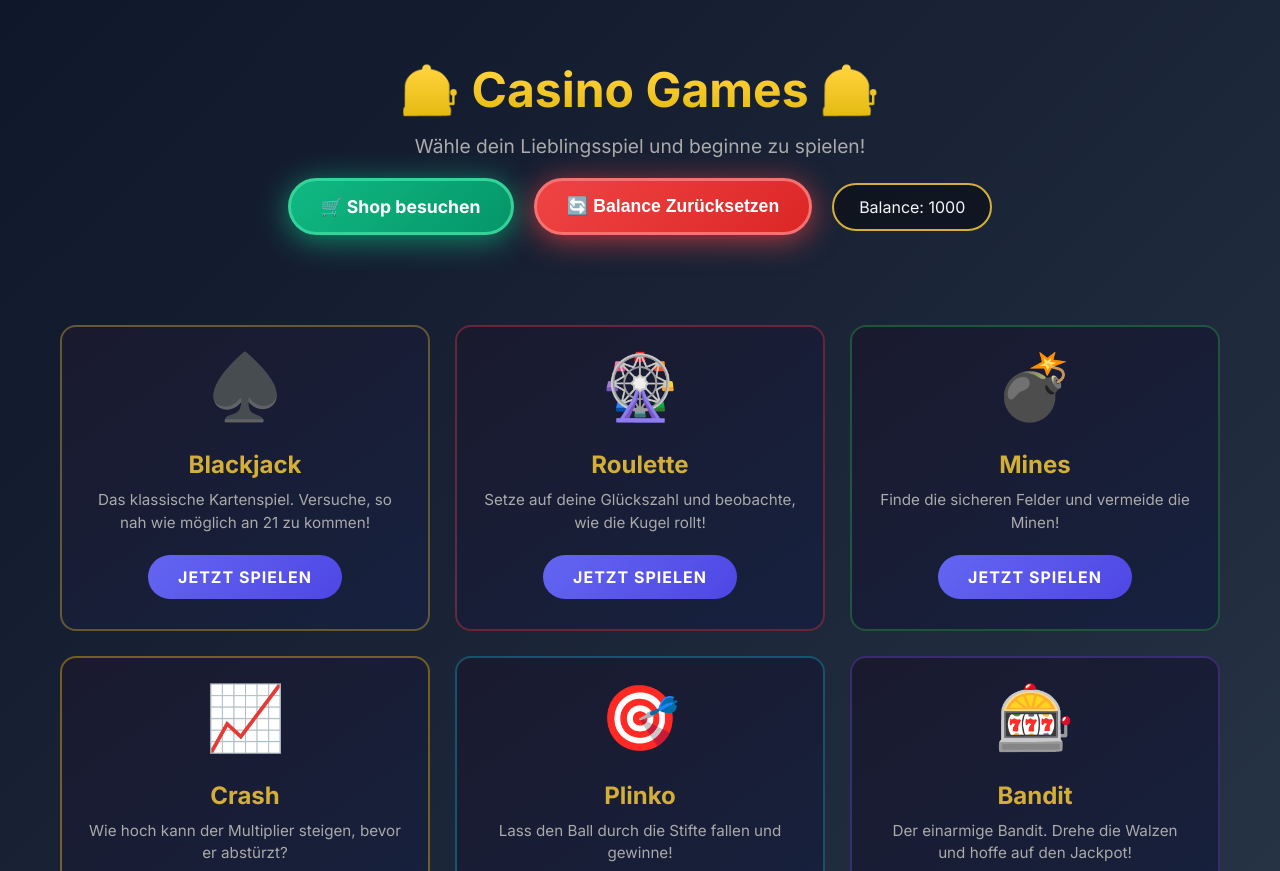
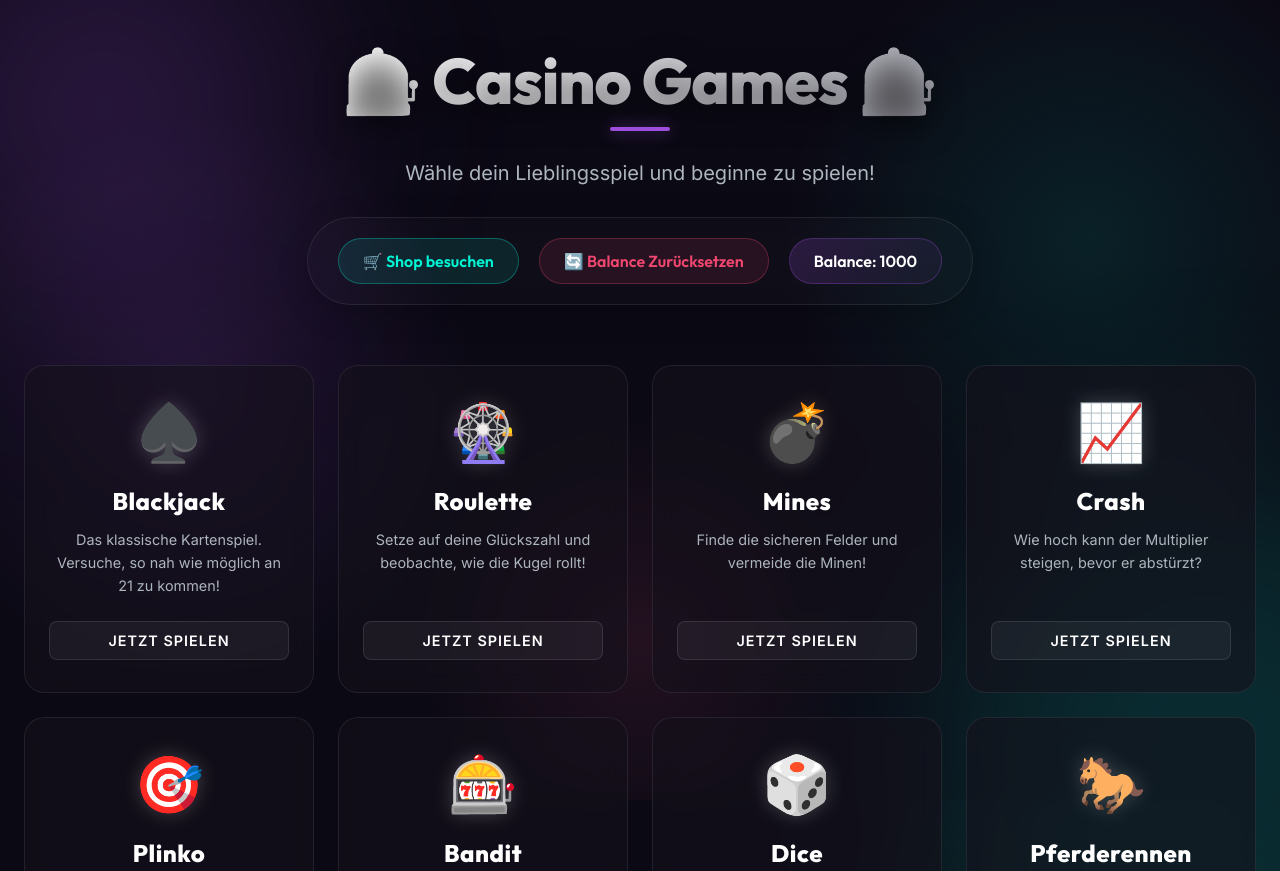
Before and after one commit to Taastyy/gambo, a plain HTML site: page index.html in a window 1280 px wide. Shown: the top 871 px of the page. Drawn offline with Linux system fonts and the light colour scheme.

Commit message:
style(menu): redesign menu with modern glassmorphism UI

```diff
--- a/index.css
+++ b/index.css
@@ -1,20 +1,30 @@
-/* ==========================================================================
-   Index/Menu Styles
-   ========================================================================== */
+@import url('https://fonts.googleapis.com/css2?family=Outfit:wght@300;400;600;800&family=Inter:wght@400;500;600&display=swap');
 
-/* CSS Variables - Modern Color Scheme */
 :root {
-    --primary-color: #6366f1;
-    --primary-dark: #4f46e5;
-    --secondary-color: #d4af37;
-    --success-color: #10b981;
-    --warning-color: #f59e0b;
-    --danger-color: #ef4444;
-    --dark-color: #0f172a;
-    --light-color: #f1f5f9;
+    --primary: #9d4edd;
+    --primary-glow: rgba(157, 78, 221, 0.6);
+    --secondary: #00f5d4;
+    --bg-dark: #0b0914;
+    --card-bg: rgba(255, 255, 255, 0.03);
+    --card-border: rgba(255, 255, 255, 0.08);
+    --text-main: #f8f9fa;
+    --text-muted: #adb5bd;
+
+    /* Game specific colors */
+    --c-blackjack: #e0aaff;
+    --c-roulette: #ff5d8f;
+    --c-mines: #06d6a0;
+    --c-crash: #ffd166;
+    --c-plinko: #48cae4;
+    --c-bandit: #b5179e;
+    --c-dice: #f77f00;
+    --c-horse: #7209b7;
+    --c-lotto: #ef476f;
+    --c-coinflip: #ffb703;
+    --c-road: #ff9f1c;
+    --c-stocks: #4cc9f0;
 }
 
-/* Reset */
 * {
     margin: 0;
     padding: 0;
@@ -22,26 +32,104 @@
 }
 
 body {
-    font-family: 'Inter', 'Segoe UI', sans-serif;
-    background: linear-gradient(135deg, #0f172a 0%, #1e293b 50%, #334155 100%);
-    color: var(--light-color);
+    font-family: 'Inter', sans-serif;
+    background-color: var(--bg-dark);
+    /* Animated background */
+    background-image:
+        radial-gradient(circle at 15% 50%, rgba(157, 78, 221, 0.15), transparent 25%),
+        radial-gradient(circle at 85% 30%, rgba(0, 245, 212, 0.1), transparent 25%),
+        radial-gradient(circle at 50% 80%, rgba(255, 93, 143, 0.1), transparent 25%);
+    background-attachment: fixed;
+    color: var(--text-main);
     min-height: 100vh;
+    overflow-x: hidden;
 }
 
-/* ==========================================================================
-   Menu Page Styles
-   ========================================================================== */
+/* Glassmorphism background blobs */
+body::before, body::after {
+    content: '';
+    position: fixed;
+    border-radius: 50%;
+    filter: blur(100px);
+    z-index: -1;
+    animation: float 20s infinite ease-in-out alternate;
+}
+
+body::before {
+    width: 400px;
+    height: 400px;
+    background: rgba(157, 78, 221, 0.2);
+    top: -100px;
+    left: -100px;
+}
+
+body::after {
+    width: 500px;
+    height: 500px;
+    background: rgba(0, 245, 212, 0.15);
+    bottom: -150px;
+    right: -150px;
+    animation-delay: -10s;
+}
+
+@keyframes float {
+    0% { transform: translate(0, 0) scale(1); }
+    100% { transform: translate(30px, 50px) scale(1.1); }
+}
 
 .menu-container {
-    max-width: 1200px;
+    max-width: 1300px;
     margin: 0 auto;
-    padding: 20px;
+    padding: 40px 24px;
+    position: relative;
+    z-index: 1;
 }
 
 .menu-header {
     text-align: center;
-    padding: 40px 20px;
-    margin-bottom: 30px;
+    margin-bottom: 60px;
+    animation: fadeDown 1s ease-out;
+}
+
+@keyframes fadeDown {
+    from { opacity: 0; transform: translateY(-30px); }
+    to { opacity: 1; transform: translateY(0); }
+}
+
+.menu-header h1 {
+    font-family: 'Outfit', sans-serif;
+    font-size: 4rem;
+    font-weight: 800;
+    letter-spacing: -1px;
+    margin-bottom: 16px;
+    color: transparent;
+    background: linear-gradient(135deg, #fff 0%, #a5a5b0 100%);
+    -webkit-background-clip: text;
+    background-clip: text;
+    text-shadow: 0 10px 30px rgba(0,0,0,0.5);
+    position: relative;
+    display: inline-block;
+}
+
+.menu-header h1::after {
+    content: '';
+    position: absolute;
+    bottom: -10px;
+    left: 50%;
+    transform: translateX(-50%);
+    width: 60px;
+    height: 4px;
+    background: var(--primary);
+    border-radius: 2px;
+    box-shadow: 0 0 15px var(--primary-glow);
+}
+
+.menu-header p {
+    font-size: 1.25rem;
+    color: var(--text-muted);
+    font-weight: 400;
+    margin-top: 24px;
+    margin-bottom: 32px;
 }
 
 .header-actions {
@@ -50,125 +138,103 @@ body {
     align-items: center;
     gap: 20px;
     flex-wrap: wrap;
-    margin-top: 20px;
+    background: rgba(255, 255, 255, 0.02);
+    padding: 20px 30px;
+    border-radius: 100px;
+    border: 1px solid var(--card-border);
+    backdrop-filter: blur(10px);
+    box-shadow: 0 8px 32px rgba(0, 0, 0, 0.2);
+    max-width: fit-content;
+    margin: 0 auto;
+}
+
+.shop-btn, .reset-btn, .balance-display {
+    display: inline-flex;
+    align-items: center;
+    gap: 10px;
+    padding: 12px 24px;
+    font-size: 1rem;
+    font-weight: 600;
+    font-family: 'Outfit', sans-serif;
+    text-decoration: none;
+    border-radius: 50px;
+    transition: all 0.3s cubic-bezier(0.25, 0.8, 0.25, 1);
+    position: relative;
+    overflow: hidden;
+    cursor: pointer;
+    border: none;
 }
 
 .shop-btn {
-    display: inline-flex;
-    align-items: center;
-    gap: 10px;
-    padding: 15px 30px;
-    background: linear-gradient(135deg, #10b981 0%, #059669 100%);
-    color: white;
-    font-weight: bold;
-    font-size: 1.1em;
-    border-radius: 30px;
-    text-decoration: none;
-    transition: all 0.3s ease;
-    border: 3px solid #34d399;
-    box-shadow: 0 5px 20px rgba(16, 185, 129, 0.4);
-    animation: pulse 2s ease-in-out infinite;
-    cursor: pointer;
+    background: rgba(0, 245, 212, 0.1);
+    color: var(--secondary);
+    border: 1px solid rgba(0, 245, 212, 0.3);
 }
 
 .shop-btn:hover {
-    transform: scale(1.1);
-    box-shadow: 0 10px 30px rgba(16, 185, 129, 0.6);
+    background: var(--secondary);
+    color: #000;
+    box-shadow: 0 0 20px rgba(0, 245, 212, 0.6);
+    transform: translateY(-2px);
 }
 
-/* Reset Balance Button */
 .reset-btn {
-    display: inline-flex;
-    align-items: center;
-    gap: 10px;
-    padding: 15px 30px;
-    background: linear-gradient(135deg, #ef4444 0%, #dc2626 100%);
-    color: white;
-    font-weight: bold;
-    font-size: 1.1em;
-    border-radius: 30px;
-    text-decoration: none;
-    transition: all 0.3s ease;
-    border: 3px solid #f87171;
-    box-shadow: 0 5px 20px rgba(239, 68, 68, 0.4);
-    cursor: pointer;
+    background: rgba(239, 71, 111, 0.1);
+    color: #ef476f;
+    border: 1px solid rgba(239, 71, 111, 0.3);
 }
 
 .reset-btn:hover {
-    transform: scale(1.1);
-    box-shadow: 0 10px 30px rgba(239, 68, 68, 0.6);
-    background: linear-gradient(135deg, #f87171 0%, #ef4444 100%);
-}
-
-.reset-btn:active {
-    transform: scale(0.95);
-}
-
-@keyframes warningPulse {
-    0%, 100% { box-shadow: 0 5px 20px rgba(239, 68, 68, 0.4); }
-    50% { box-shadow: 0 5px 30px rgba(239, 68, 68, 0.7); }
-}
-
-.reset-btn {
-    animation: warningPulse 2s ease-in-out infinite;
-}
-
-@keyframes pulse {
-    0%, 100% { box-shadow: 0 5px 20px rgba(16, 185, 129, 0.4); }
-    50% { box-shadow: 0 5px 30px rgba(16, 185, 129, 0.7); }
-}
-
-.menu-header h1 {
-    font-size: 3em;
-    margin-bottom: 15px;
-    background: linear-gradient(180deg, var(--secondary-color) 0%, #b8960c 100%);
-    -webkit-background-clip: text;
-    -webkit-text-fill-color: transparent;
-    background-clip: text;
-    text-shadow: none;
-    animation: shimmer 3s ease-in-out infinite;
-}
-
-.menu-header p {
-    font-size: 1.2em;
-    color: #aaa;
-    margin-bottom: 20px;
+    background: #ef476f;
+    color: #fff;
+    box-shadow: 0 0 20px rgba(239, 71, 111, 0.6);
+    transform: translateY(-2px);
 }
 
 .balance-display {
-    display: inline-flex;
-    align-items: center;
-    gap: 10px;
-    padding: 12px 25px;
-    background: rgba(0, 0, 0, 0.4);
-    border-radius: 30px;
-    border: 2px solid var(--secondary-color);
+    background: linear-gradient(135deg, rgba(157, 78, 221, 0.2) 0%, rgba(157, 78, 221, 0.05) 100%);
+    border: 1px solid rgba(157, 78, 221, 0.3);
+    color: #fff;
+    pointer-events: none;
 }
 
 .balance-display span {
-    font-size: 1.3em;
-    font-weight: bold;
-    color: var(--secondary-color);
+    display: flex;
+    align-items: center;
+    gap: 8px;
 }
 
+#balance-amount {
+    color: var(--primary);
+    font-weight: 800;
+    font-size: 1.1rem;
+    text-shadow: 0 0 10px var(--primary-glow);
+}
+
+/* Games Grid */
 .games-grid {
     display: grid;
-    grid-template-columns: repeat(auto-fit, minmax(280px, 1fr));
-    gap: 25px;
-    padding: 20px 0;
+    grid-template-columns: repeat(auto-fill, minmax(280px, 1fr));
+    gap: 24px;
+    perspective: 1000px;
 }
 
 .game-card {
-    position: relative;
-    background: linear-gradient(145deg, #1a1a2e 0%, #16213e 100%);
-    border-radius: 16px;
-    padding: 30px 25px;
+    background: rgba(20, 18, 28, 0.6);
+    border: 1px solid var(--card-border);
+    border-radius: 20px;
+    padding: 32px 24px;
     text-align: center;
     text-decoration: none;
-    color: var(--light-color);
-    border: 2px solid rgba(212, 175, 55, 0.3);
-    transition: all 0.4s cubic-bezier(0.175, 0.885, 0.32, 1.275);
+    color: var(--text-main);
+    transition: all 0.5s cubic-bezier(0.175, 0.885, 0.32, 1.275);
+    backdrop-filter: blur(12px);
+    display: flex;
+    flex-direction: column;
+    align-items: center;
+    position: relative;
     overflow: hidden;
+    z-index: 1;
 }
 
 .game-card::before {
@@ -177,10 +243,11 @@ body {
     top: 0;
     left: 0;
     right: 0;
-    bottom: 0;
-    background: linear-gradient(135deg, transparent 0%, rgba(212, 175, 55, 0.1) 100%);
+    height: 100%;
+    background: radial-gradient(800px circle at 50% -20%, rgba(255,255,255,0.06), transparent 40%);
+    z-index: -1;
     opacity: 0;
-    transition: opacity 0.3s ease;
+    transition: opacity 0.5s;
 }
 
 .game-card:hover::before {
@@ -188,238 +255,135 @@ body {
 }
 
 .game-card:hover {
-    transform: translateY(-10px) scale(1.02);
-    border-color: var(--secondary-color);
-    box-shadow: 0 20px 40px rgba(0, 0, 0, 0.4), 0 0 30px rgba(212, 175, 55, 0.3);
+    transform: translateY(-10px);
+    background: rgba(30, 26, 43, 0.8);
+    box-shadow: 0 20px 40px rgba(0, 0, 0, 0.4);
 }
 
+/* Game Specific Glows and Borders */
+.game-card.blackjack:hover { border-color: var(--c-blackjack); box-shadow: 0 20px 40px rgba(0,0,0,0.4), 0 0 20px rgba(224, 170, 255, 0.2); }
+.game-card.roulette:hover { border-color: var(--c-roulette); box-shadow: 0 20px 40px rgba(0,0,0,0.4), 0 0 20px rgba(255, 93, 143, 0.2); }
+.game-card.mines:hover { border-color: var(--c-mines); box-shadow: 0 20px 40px rgba(0,0,0,0.4), 0 0 20px rgba(6, 214, 160, 0.2); }
+.game-card.crash:hover { border-color: var(--c-crash); box-shadow: 0 20px 40px rgba(0,0,0,0.4), 0 0 20px rgba(255, 209, 102, 0.2); }
+.game-card.plinko:hover { border-color: var(--c-plinko); box-shadow: 0 20px 40px rgba(0,0,0,0.4), 0 0 20px rgba(72, 202, 228, 0.2); }
+.game-card.bandit:hover { border-color: var(--c-bandit); box-shadow: 0 20px 40px rgba(0,0,0,0.4), 0 0 20px rgba(181, 23, 158, 0.2); }
+.game-card.dice:hover { border-color: var(--c-dice); box-shadow: 0 20px 40px rgba(0,0,0,0.4), 0 0 20px rgba(247, 127, 0, 0.2); }
+.game-card.horse:hover { border-color: var(--c-horse); box-shadow: 0 20px 40px rgba(0,0,0,0.4), 0 0 20px rgba(114, 9, 183, 0.2); }
+.game-card.lotto:hover { border-color: var(--c-lotto); box-shadow: 0 20px 40px rgba(0,0,0,0.4), 0 0 20px rgba(239, 71, 111, 0.2); }
+.game-card.coinflip:hover { border-color: var(--c-coinflip); box-shadow: 0 20px 40px rgba(0,0,0,0.4), 0 0 20px rgba(255, 183, 3, 0.2); }
+.game-card.road:hover { border-color: var(--c-road); box-shadow: 0 20px 40px rgba(0,0,0,0.4), 0 0 20px rgba(255, 159, 28, 0.2); }
+.game-card.stocks:hover { border-color: var(--c-stocks); box-shadow: 0 20px 40px rgba(0,0,0,0.4), 0 0 20px rgba(76, 201, 240, 0.2); }
+
+
 .game-card .icon {
-    font-size: 4em;
-    margin-bottom: 15px;
-    display: block;
-    animation: bounce 2s ease-in-out infinite;
+    font-size: 3.5rem;
+    margin-bottom: 20px;
+    display: inline-block;
+    transition: transform 0.3s ease;
+    filter: drop-shadow(0 0 10px rgba(255,255,255,0.2));
 }
 
 .game-card:hover .icon {
-    animation: bounce 0.5s ease-in-out infinite;
+    transform: scale(1.15) rotate(5deg);
 }
 
 .game-card h2 {
-    font-size: 1.5em;
-    margin-bottom: 10px;
-    color: var(--secondary-color);
-    position: relative;
-    z-index: 1;
+    font-family: 'Outfit', sans-serif;
+    font-size: 1.5rem;
+    font-weight: 700;
+    margin-bottom: 12px;
+    color: #fff;
+    letter-spacing: 0.5px;
 }
 
 .game-card p {
-    font-size: 0.95em;
-    color: #aaa;
-    line-height: 1.5;
-    position: relative;
-    z-index: 1;
+    font-size: 0.9rem;
+    color: var(--text-muted);
+    line-height: 1.6;
+    margin-bottom: 24px;
+    flex-grow: 1;
 }
 
 .game-card .play-btn {
-    display: inline-block;
-    margin-top: 20px;
-    padding: 12px 30px;
-    background: linear-gradient(135deg, var(--primary-color) 0%, var(--primary-dark) 100%);
-    color: white;
-    font-weight: bold;
-    border-radius: 25px;
+    padding: 10px 24px;
+    background: rgba(255,255,255,0.05);
+    border: 1px solid rgba(255,255,255,0.1);
+    color: #fff;
+    font-weight: 600;
+    font-size: 0.9rem;
+    border-radius: 8px;
     text-transform: uppercase;
     letter-spacing: 1px;
     transition: all 0.3s ease;
-    position: relative;
-    z-index: 1;
+    width: 100%;
 }
 
 .game-card:hover .play-btn {
-    background: linear-gradient(135deg, var(--secondary-color) 0%, #b8960c 100%);
-    color: var(--dark-color);
-    transform: scale(1.05);
+    background: #fff;
+    color: #000;
+    box-shadow: 0 0 15px rgba(255,255,255,0.3);
 }
-
-/* Special card styles for different games */
-.game-card.blackjack {
-    border-color: rgba(212, 175, 55, 0.4);
-}
-
-.game-card.roulette {
-    border-color: rgba(220, 53, 69, 0.4);
-}
-
-.game-card.mines {
-    border-color: rgba(40, 167, 69, 0.4);
-}
-
-.game-card.crash {
-    border-color: rgba(255, 193, 7, 0.4);
-}
-
-.game-card.plinko {
-    border-color: rgba(23, 162, 184, 0.4);
-}
-
-.game-card.bandit {
-    border-color: rgba(111, 66, 193, 0.4);
-}
-
-.game-card.dice {
-    border-color: rgba(253, 126, 20, 0.4);
-}
-
-.game-card.horse {
-    border-color: rgba(102, 16, 242, 0.4);
-}
-
-.game-card.blackjack:hover { border-color: #d4af37; }
-.game-card.roulette:hover { border-color: #dc3545; }
-.game-card.mines:hover { border-color: #28a745; }
-.game-card.crash:hover { border-color: #ffc107; }
-.game-card.plinko:hover { border-color: #17a2b8; }
-.game-card.bandit:hover { border-color: #6f42c1; }
-.game-card.dice:hover { border-color: #fd7e14; }
-.game-card.horse:hover { border-color: #660af2; }
-
-.game-card.lotto {
-    border-color: rgba(230, 57, 70, 0.4);
-}
-
-.game-card.lotto:hover { border-color: #e63946; }
-
-.game-card.coinflip {
-    border-color: rgba(255, 215, 0, 0.4);
-}
-
-.game-card.coinflip:hover { border-color: #ffd700; }
-
-.game-card.road {
-    border-color: rgba(255, 165, 0, 0.4);
-}
-
-.game-card.road:hover { border-color: #ffa500; }
-
-.game-card.stocks {
-    border-color: rgba(0, 123, 255, 0.4);
-}
-
-.game-card.stocks:hover { border-color: #007bff; }
-
-/* Special card styles end */
 
 .menu-footer {
     text-align: center;
     padding: 40px 20px;
-    margin-top: 30px;
-    border-top: 1px solid rgba(255, 255, 255, 0.1);
+    margin-top: 60px;
+    position: relative;
 }
 
 .menu-footer p {
-    color: #666;
-    font-size: 0.9em;
+    color: var(--text-muted);
+    font-size: 0.95rem;
 }
 
-.menu-footer a {
-    color: var(--secondary-color);
-    text-decoration: none;
-}
-
-/* Animations */
-@keyframes bounce {
-    0%, 100% { transform: translateY(0); }
-    50% { transform: translateY(-10px); }
-}
-
-@keyframes shimmer {
-    0%, 100% { filter: brightness(1); }
-    50% { filter: brightness(1.3); }
-}
-
+/* Entrance Animation */
 @keyframes fadeInUp {
     from {
         opacity: 0;
-        transform: translateY(30px);
+        transform: translateY(40px) scale(0.95);
     }
     to {
         opacity: 1;
-        transform: translateY(0);
+        transform: translateY(0) scale(1);
     }
 }
 
 .game-card {
-    animation: fadeInUp 0.6s ease-out forwards;
+    opacity: 0;
+    animation: fadeInUp 0.6s cubic-bezier(0.16, 1, 0.3, 1) forwards;
 }
 
 .game-card:nth-child(1) { animation-delay: 0.1s; }
-.game-card:nth-child(2) { animation-delay: 0.2s; }
-.game-card:nth-child(3) { animation-delay: 0.3s; }
-.game-card:nth-child(4) { animation-delay: 0.4s; }
-.game-card:nth-child(5) { animation-delay: 0.5s; }
-.game-card:nth-child(6) { animation-delay: 0.6s; }
-.game-card:nth-child(7) { animation-delay: 0.7s; }
-.game-card:nth-child(8) { animation-delay: 0.8s; }
-.game-card:nth-child(9) { animation-delay: 0.9s; }
-.game-card:nth-child(10) { animation-delay: 1.0s; }
-.game-card:nth-child(11) { animation-delay: 1.1s; }
-.game-card:nth-child(12) { animation-delay: 1.2s; }
-.game-card:nth-child(13) { animation-delay: 1.3s; }
+.game-card:nth-child(2) { animation-delay: 0.15s; }
+.game-card:nth-child(3) { animation-delay: 0.2s; }
+.game-card:nth-child(4) { animation-delay: 0.25s; }
+.game-card:nth-child(5) { animation-delay: 0.3s; }
+.game-card:nth-child(6) { animation-delay: 0.35s; }
+.game-card:nth-child(7) { animation-delay: 0.4s; }
+.game-card:nth-child(8) { animation-delay: 0.45s; }
+.game-card:nth-child(9) { animation-delay: 0.5s; }
+.game-card:nth-child(10) { animation-delay: 0.55s; }
+.game-card:nth-child(11) { animation-delay: 0.6s; }
+.game-card:nth-child(12) { animation-delay: 0.65s; }
 
-/* Responsive */
+/* Responsive adjustments */
 @media (max-width: 768px) {
     .menu-header h1 {
-        font-size: 2em;
+        font-size: 2.5rem;
     }
 
     .header-actions {
         flex-direction: column;
-        gap: 15px;
+        border-radius: 20px;
+        padding: 20px;
+        background: transparent;
+        border: none;
+        box-shadow: none;
+        backdrop-filter: none;
     }
 
-    .shop-btn {
+    .shop-btn, .reset-btn, .balance-display {
         width: 100%;
         justify-content: center;
     }
-
-    .balance-display {
-        width: 100%;
-        justify-content: center;
-    }
-
-    .games-grid {
-        grid-template-columns: repeat(auto-fit, minmax(250px, 1fr));
-        gap: 20px;
-    }
-
-    .game-card {
-        padding: 25px 20px;
-    }
-
-    .game-card .icon {
-        font-size: 3em;
-    }
-
-    .game-card h2 {
-        font-size: 1.3em;
-    }
 }
-
-@media (max-width: 480px) {
-    .menu-container {
-        padding: 15px;
-    }
-
-    .menu-header {
-        padding: 30px 15px;
-    }
-
-    .menu-header h1 {
-        font-size: 1.8em;
-    }
-
-    .games-grid {
-        grid-template-columns: 1fr;
-        gap: 15px;
-    }
-}
```
